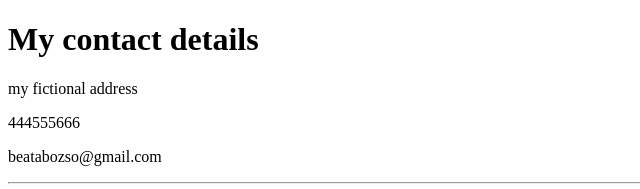
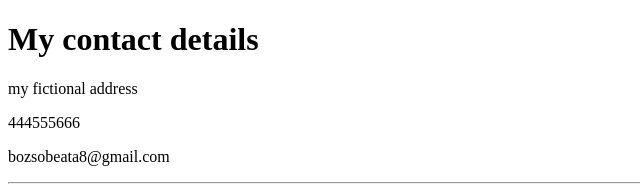
Before and after one commit to beatabozso/cv, a plain HTML site: page contact me.html in a window 1280 px wide. Shown: the top 189 px of the page, 0-640 px from the left. Drawn offline with Linux system fonts and the light colour scheme.

Commit message:
Add files via upload

```diff
--- a/contact me.html
+++ b/contact me.html
@@ -10,9 +10,9 @@
   <h1>My contact details</h1>
   <p>my fictional address</p>
   <p>444555666</p>
-  <p>beatabozso@gmail.com</p>
+  <p>bozsobeata8@gmail.com</p>
   <hr>
-  <form action="mailto:beatabozso8@gmail.com" method="post" enctype="text/plain">
+  <form action="mailto:bozsobeata8@gmail.com" method="post" enctype="text/plain">
     <label>your name:</label>
     <input type="text" name="yourName" value=""><br>
     <label>Your email:</label>
```
